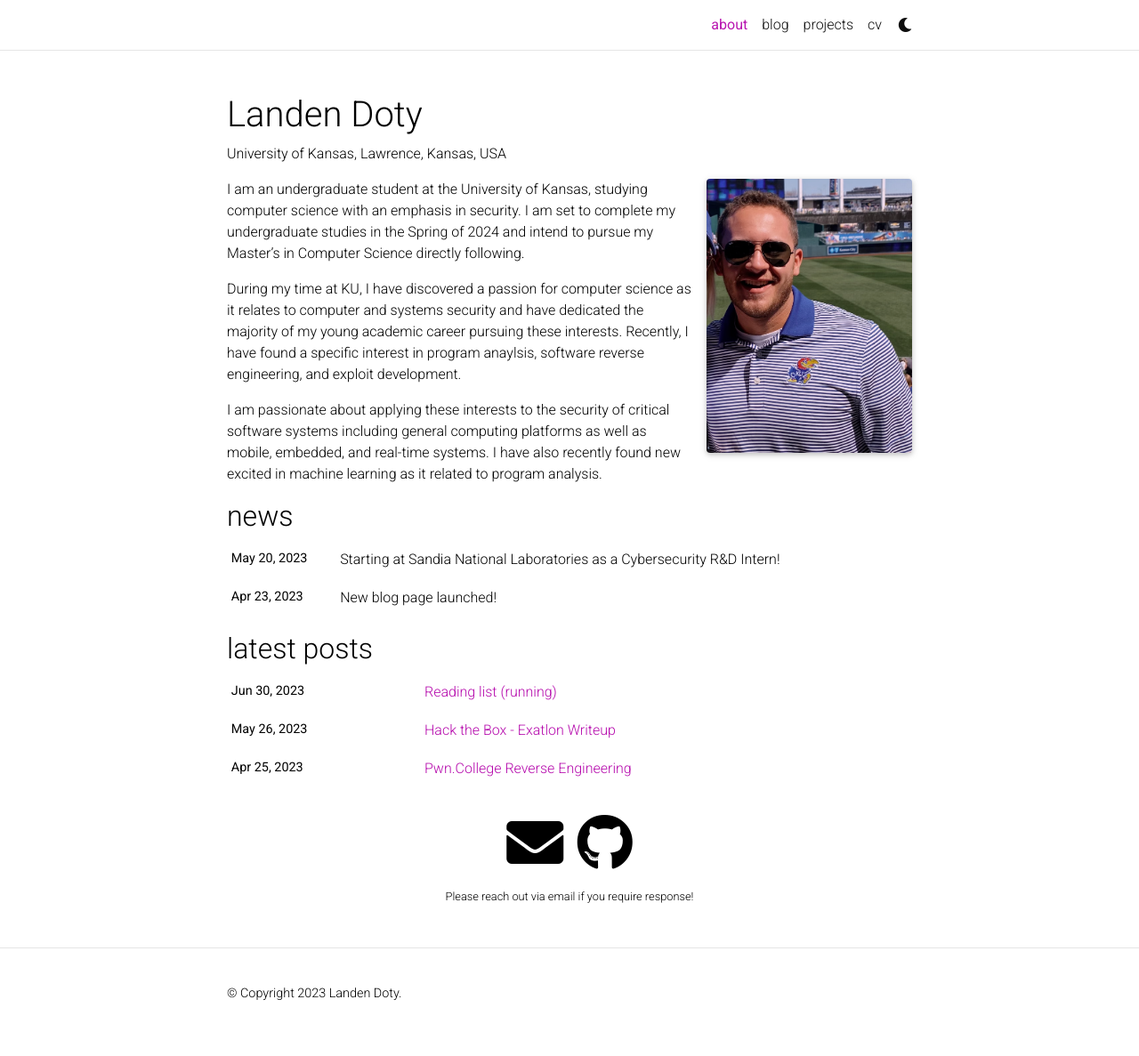
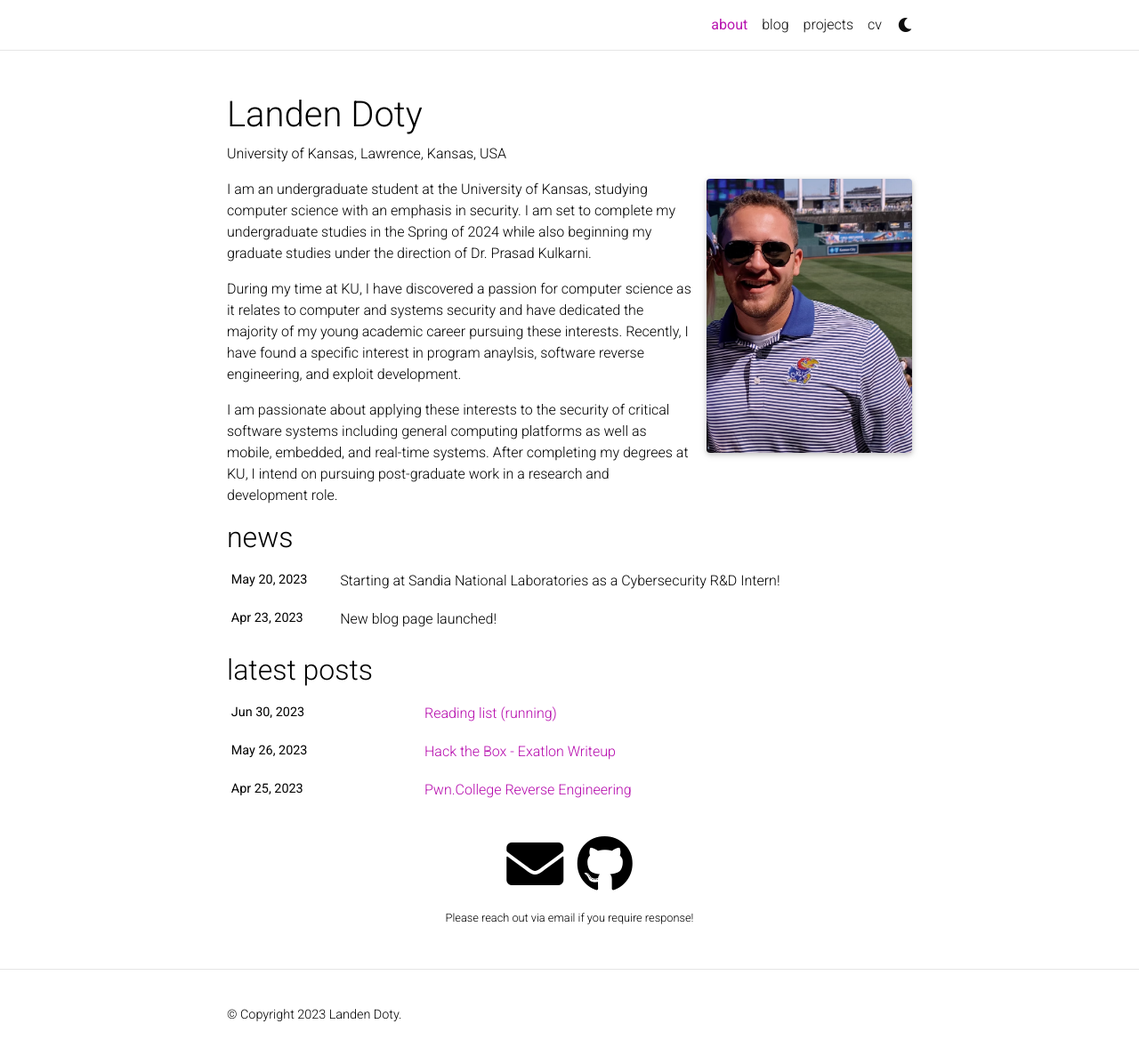
Before and after one commit to landoty/landoty.github.io, a Jekyll site: the page built from _pages/about.md, in a window 1280 px wide and 1192 px high. Shown: the top 1187 px of the window at 89% size. Built offline with Jekyll 4.4.1, drawn with Linux system fonts in a browser that asks for light colours; comment, search, counter and statistics services are not loaded; a style sheet for code colours, icons or effects is not loaded.

Commit message:
update about with grad info

```diff
--- a/_pages/about.md
+++ b/_pages/about.md
@@ -14,8 +14,8 @@ latest_posts: true
 social: true
 ---
 
-I am an undergraduate student at the University of Kansas, studying computer science with an emphasis in security. I am set to complete my undergraduate studies in the Spring of 2024 and intend to pursue my Master's in Computer Science directly following.
+I am an undergraduate student at the University of Kansas, studying computer science with an emphasis in security. I am set to complete my undergraduate studies in the Spring of 2024 while also beginning my graduate studies under the direction of Dr. Prasad Kulkarni.
 
 During my time at KU, I have discovered a passion for computer science as it relates to computer and systems security and have dedicated the majority of my young academic career pursuing these interests. Recently, I have found a specific interest in program anaylsis, software reverse engineering, and exploit development.
 
-I am passionate about applying these interests to the security of critical software systems including general computing platforms as well as mobile, embedded, and real-time systems. I have also recently found new excited in machine learning as it related to program analysis.
+I am passionate about applying these interests to the security of critical software systems including general computing platforms as well as mobile, embedded, and real-time systems. After completing my degrees at KU, I intend on pursuing post-graduate work in a research and development role.
```
